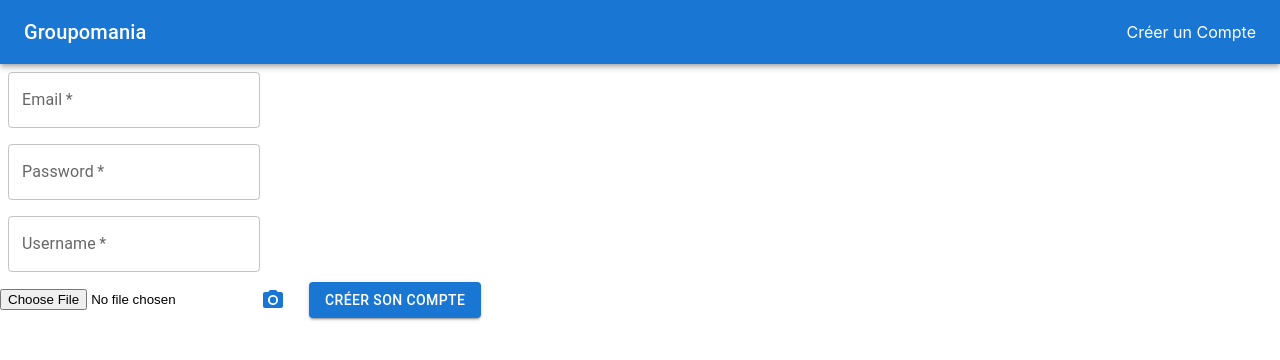
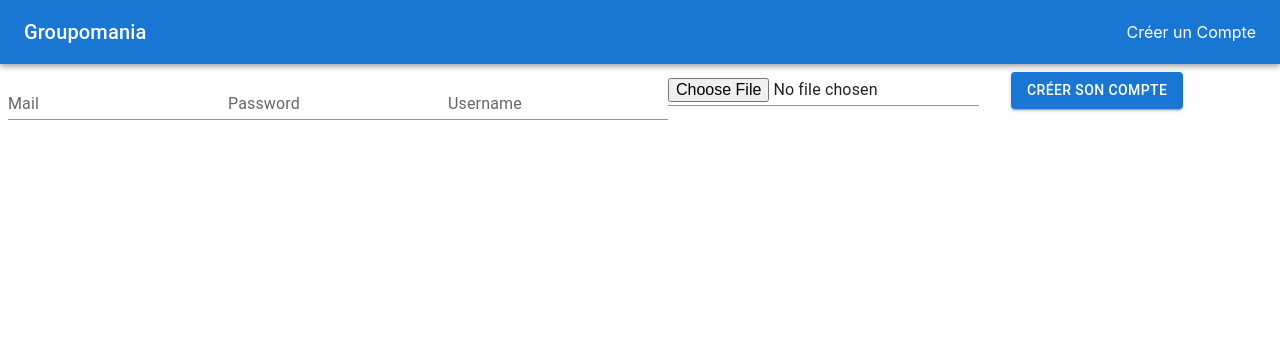
Before and after one commit to gregriedo/P7, a React (Create React App) app in the folder FrontEnd/groupomania/: page /signup in a window 1280 px wide. Shown: the top 360 px of the page. Built offline with nearby package versions, Linux system fonts and the light colour scheme.

Commit message:
modification code dans signup.js

```diff
--- a/FrontEnd/groupomania/src/pages/signup.js
+++ b/FrontEnd/groupomania/src/pages/signup.js
@@ -1,24 +1,22 @@
 import  React, {useState}  from 'react';
 import Box from '@mui/material/Box';
 import FormControl from '@mui/material/FormControl';
-import TextField from '@mui/material/TextField';
-import { styled } from '@mui/material/styles';
+import InputLabel from '@mui/material/InputLabel';
+import Input from '@mui/material/Input';
 import Button from '@mui/material/Button';
 import IconButton from '@mui/material/IconButton';
-import PhotoCamera from '@mui/icons-material/PhotoCamera';
+
 import Stack from '@mui/material/Stack';
 import axios from 'axios';
 import { useNavigate } from 'react-router-dom';
 
 
-const Input = styled('input')({
-
-  });
 
 
 
 export default function CreateAccount() {
     const navigate = useNavigate();
+
     const [mail, setMail] = useState();
     const [password, setPassword] = useState();
     const [username, setUsername] = useState();
@@ -26,16 +24,16 @@ export default function CreateAccount() {
     const [status, setStatus] = useState('')
     const [isAdmin] = useState(false);
 
-    const handleSubmit = async (e) => {
+   /* const handleSubmit = async (e) => {
       e.preventDefault()
       let formData = new FormData()
       formData.append('file', imageProfil.data)
-      const response = await fetch('http://localhost:3000/image', {
+      const response = await fetch('http://localhost:3000/images', {
         method: 'POST',
         body: formData,
       })
       if (response) setStatus(response.statusText)
-    }
+    }*/
 
     const handleFileChange = (e) => {
       const img = {
@@ -47,18 +45,26 @@ export default function CreateAccount() {
 
     const signup = (e) =>{
       e.preventDefault();
-      axios.post("http://localhost:3000/api/auth/signup",{ headers: {"content-type" : 'multipart/form-data'},
+      let form = document.getElementById('form');
+      let formData = new FormData(form)
 
+      formData.append('mail', mail.data)
+      formData.append('password', password.data)
+      formData.append('username', username.data)
+      formData.append('userpic', imageProfil.data)
+      formData.append('isAdmin', isAdmin.data)
 
-            mail,
-            password,
-            username,
-            imageProfil,
-            isAdmin,
+      console.log(formData);
 
+    axios.post("http://localhost:3000/api/auth/signup",{
 
-        })
+        headers: {
+          "Content-Type": "multipart/form-data",
+
+        }, formData,
+      })
         .then((response) => {
+          setStatus(response.statusText)
            console.log(response);
            navigate("../", { replace: true });
            alert("Votre Compte a bien été crée !")
@@ -72,58 +78,45 @@ export default function CreateAccount() {
 
   return (
     <Box
-      component="form"
       sx={{
-        '& .MuiTextField-root': { m: 1, width: '25ch' },
+        '& > :not(style)': { m: 1 },
       }}
       noValidate
       autoComplete="off"
+      onSubmit={signup}
+
     >
-    <FormControl onSubmit={signup}>
-    <TextField
-          required
-            id="mail"
-            type="mail"
-            label=" Email"
-            title="Ex: groupomania@gmail.com, ..."
-            onChange={(event) => {
-              setMail(event.target.value);
-            }}
+      <form id='form'>
+      <FormControl variant="standard">
+        <InputLabel htmlFor="component-simple">Mail</InputLabel>
+        <Input  id="component-simple" onChange={(event) => {
+            setMail(event.target.value);
+          }} />
+      </FormControl>
+      <FormControl variant="standard">
+        <InputLabel htmlFor="outlined-adornment-password">Password</InputLabel>
+        <Input  type="password" id="component-simple"  onChange={(event) => {
+            setPassword(event.target.value);
+          }} />
+      </FormControl>
+      <FormControl variant="standard">
+        <InputLabel htmlFor="component-simple">Username</InputLabel>
+        <Input  id="component-simple"  onChange={(event) => {
+            setUsername(event.target.value);
+          }} />
+      </FormControl>
 
 
-        />
 
-        <TextField
-        required
-          id="password"
-          label=" Password"
-          type="password"
-          title='Doit contenir min 1 chiffre'
-          onChange={(event) => {
-            setPassword(event.target.value);
-          }}
+    <FormControl >
 
-
-        />
-          <TextField
-          required
-              id="username"
-              type="text"
-              label="Username"
-              title="Ex: SuperMario, Jo ..."
-              onChange={(event) => {
-                setUsername(event.target.value);
-               }}
-
-
-        />
 
         <Stack direction="row" alignItems="center" spacing={2}>
 
              <label htmlFor="icon-button-file">
-              <Input accept="image/*" onChange={handleFileChange} id="icon-button-file" type="file" />
+              <Input  accept="image/*" onChange={handleFileChange} id="icon-button-file" type="file" />
               <IconButton color="primary" aria-label="upload picture" component="span">
-              <PhotoCamera />
+
               {imageProfil.preview && <img src={imageProfil.preview} alt="Profil Pic" width='100' height='100' />}
 
               </IconButton>
@@ -131,13 +124,15 @@ export default function CreateAccount() {
 
 
              </label>
-          <Button  onClick={handleSubmit} type="submit" variant="contained">Créer Son Compte</Button>
+          <Button   type="submit" variant="contained">Créer Son Compte</Button>
 
          </Stack>
          {status && <h4>{status}</h4>}
 
 
     </FormControl>
+      </form>
+
 
 
 
```
